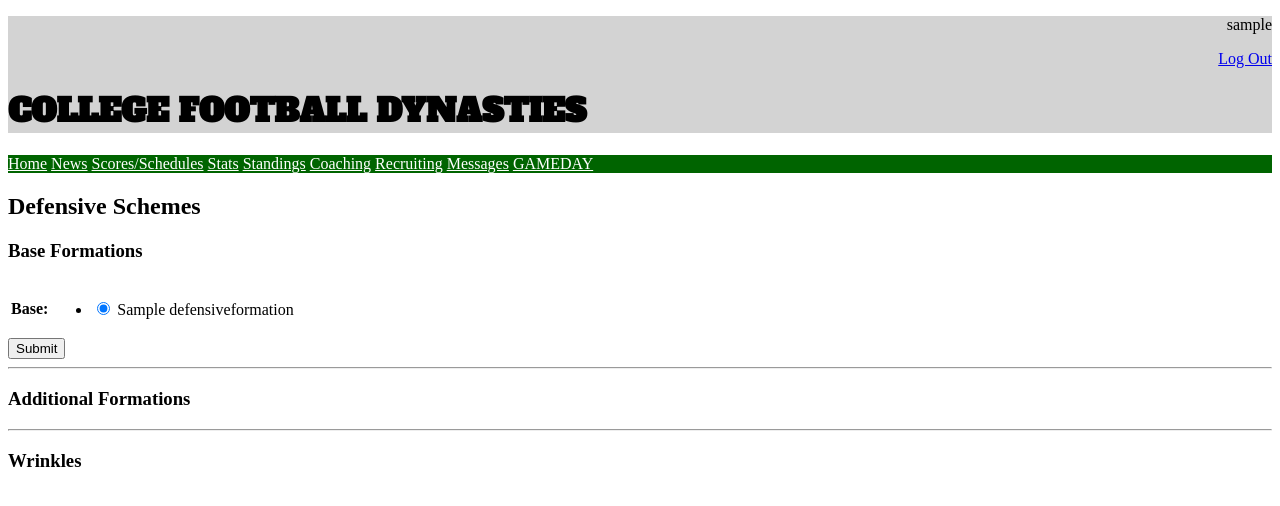
After one commit to zaneddennis/CFBD, a Django app: page /defensiveSchemes in a window 1280 px wide. The commit adds this page. Shown: the top 506 px of the page. Run offline with Django 3.2, Linux system fonts and the light colour scheme; a user stored in the database is signed in; tables that the repository leaves empty hold one stand-in row (values such as "Sample post"); some web fonts are replaced.

Commit message:
committing a bunch of old stuff cause I have resumed the project

```diff
--- a/main/admin.py
+++ b/main/admin.py
@@ -25,3 +25,4 @@ admin.site.register(Team, TeamAdmin)
 admin.site.register(Player, PlayerAdmin)
 admin.site.register(PlayerTeam)
 admin.site.register(Formation)
+admin.site.register(DefensiveFormation)
--- a/main/forms.py
+++ b/main/forms.py
@@ -20,6 +20,13 @@ class ScrimmageSetupForm(forms.Form):
 
 
 class OffensiveFormationsForm(forms.Form):
-    FORMATIONS = Formation.objects.all()
+    FORMATIONS = ((f.name, f.name) for f in Formation.objects.all())
 
-    formations = forms.MultipleChoiceField(choices=FORMATIONS)
+    formations = forms.MultipleChoiceField(choices=FORMATIONS, required=False, widget=forms.widgets.CheckboxSelectMultiple)
+
+
+class DefensiveBaseForm(forms.Form):
+    BASES = ((f.name, f.name) for f in DefensiveFormation.objects.filter(isBase=True))
+
+    #formations = forms.MultipleChoiceField(choices=FORMATIONS, required=False, widget=forms.widgets.CheckboxSelectMultiple)
+    base = forms.ChoiceField(choices=BASES, required=False, widget=forms.widgets.RadioSelect)
--- a/main/models.py
+++ b/main/models.py
@@ -57,6 +57,10 @@ class Coach(models.Model):
     ai = models.ForeignKey(AI, on_delete=models.SET_NULL, null=True, blank=True)
     almaMater = models.ForeignKey(School, on_delete=models.SET_NULL, null=True, related_name="+")
     school = models.OneToOneField(School, on_delete=models.SET_NULL, null=True, related_name="+")
+
+    offFormations = models.ManyToManyField("Formation")
+    #defFormations = models.ManyToManyField("DefensiveFormation")
+    defBase = models.ForeignKey("DefensiveFormation", on_delete=models.SET_DEFAULT, default=1)
 
     def __str__(self):
         if self.user:
@@ -365,3 +369,17 @@ class Formation(models.Model):
 
     def __str__(self):
         return self.name
+
+
+class DefensiveFormation(models.Model):
+
+    name = models.CharField(max_length=100)
+    isBase = models.BooleanField()
+
+    linemen = models.IntegerField(default=0)
+    linebackers = models.IntegerField(default=0)
+    corners = models.IntegerField(default=0)
+    safeties = models.IntegerField(default=0)
+
+    def __str__(self):
+        return self.name
--- a/main/urls.py
+++ b/main/urls.py
@@ -16,6 +16,7 @@ urlpatterns = [
 
     path("depthChart", views.depthChart, name="depth-chart"),
     path("offensiveSchemes", views.offensiveSchemes, name="offensive-schemes"),
+    path("defensiveSchemes", views.defensiveSchemes, name="defensive-schemes"),
 
     path("scrimmage", views.scrimmage, name="scrimmage"),
 ]
--- a/main/views.py
+++ b/main/views.py
@@ -203,9 +203,59 @@ def offensiveSchemes(request):
     else:
         uc = None
 
-    context = {"userCoach": uc}
+    print("Current Coach Formations:", uc.offFormations.all())
+
+    if request.POST:
+
+        form = OffensiveFormationsForm(request.POST)
+        if form.is_valid():
+            print("POST Request:", request.POST)
+            print("Cleaned Data:", form.cleaned_data)
+            newFormations = form.cleaned_data["formations"]  # bug in this line???
+            print("New Formations:", newFormations)
+            print("Saving schemes to DB...")
+
+            for f in newFormations:
+                formation = Formation.objects.get(name=f)
+                if formation not in uc.offFormations.all():
+                    uc.offFormations.add(formation)
+
+    else:
+        cFormations = [f.name for f in Formation.objects.filter(coach=uc)]
+        form = OffensiveFormationsForm(initial={"formations": cFormations})
+
+    context = {
+        "userCoach": uc,
+        "form": form,
+    }
 
     return render(request, "offensiveSchemes.html", context=context)
+
+def defensiveSchemes(request):
+    uc = Coach.objects.filter(user=request.user)
+    if uc.exists():
+        uc = uc.first()
+    else:
+        uc = None
+
+    print("Current Coach Defensive Base:", uc.defBase)
+
+    if request.POST:
+        form = DefensiveBaseForm(request.POST)
+        if form.is_valid():
+            print("Form results:", form.cleaned_data["base"])
+            new_base = form.cleaned_data["base"]
+            uc.defBase = DefensiveFormation.objects.get(name=new_base)
+            uc.save()
+    else:
+        form = DefensiveBaseForm(initial={"base": uc.defBase})
+
+    context = {
+        "userCoach": uc,
+        "form": form
+    }
+
+    return render(request, "defensiveSchemes.html", context=context)
 
 
 # Other Miscellaneous Pages
--- a/templates/coaching.html
+++ b/templates/coaching.html
@@ -21,7 +21,7 @@
         <p>(Summaries/alerts go here)</p>
         <hr>
 
-        <a href="" class="coachingSubsectionLink">Defensive Schemes</a>
+        <a href="{% url "defensive-schemes" %}" class="coachingSubsectionLink">Defensive Schemes</a>
         <p>(Summaries/alerts go here)</p>
         <hr>
 
--- /dev/null
+++ b/templates/defensiveSchemes.html
@@ -0,0 +1,30 @@
+{% extends "baseGeneric.html" %}
+
+{% block content %}
+    {% if userCoach %}
+
+        <h2>Defensive Schemes</h2>
+
+        <h3>Base Formations</h3>
+
+        <form action="" method="post">
+            {% csrf_token %}
+
+            <table>
+                {{ form.as_table }}
+            </table>
+
+            <input type="submit" value="Submit">
+        </form>
+
+        <hr>
+
+        <h3>Additional Formations</h3>
+
+        <hr>
+
+        <h3>Wrinkles</h3>
+
+    {% endif %}
+
+{% endblock %}
```
Also changed, not shown: templates/offensiveSchemes.html (+10 -0 lines), main/migrations/0047_coach_offformations.py (added), main/migrations/0048_auto_20200613_0834.py (added), main/migrations/0049_defensiveformation.py (added), main/migrations/0050_coach_defformations.py (added), main/migrations/0051_auto_20200718_2328.py (added), main/migrations/0052_auto_20200718_2341.py (added).
